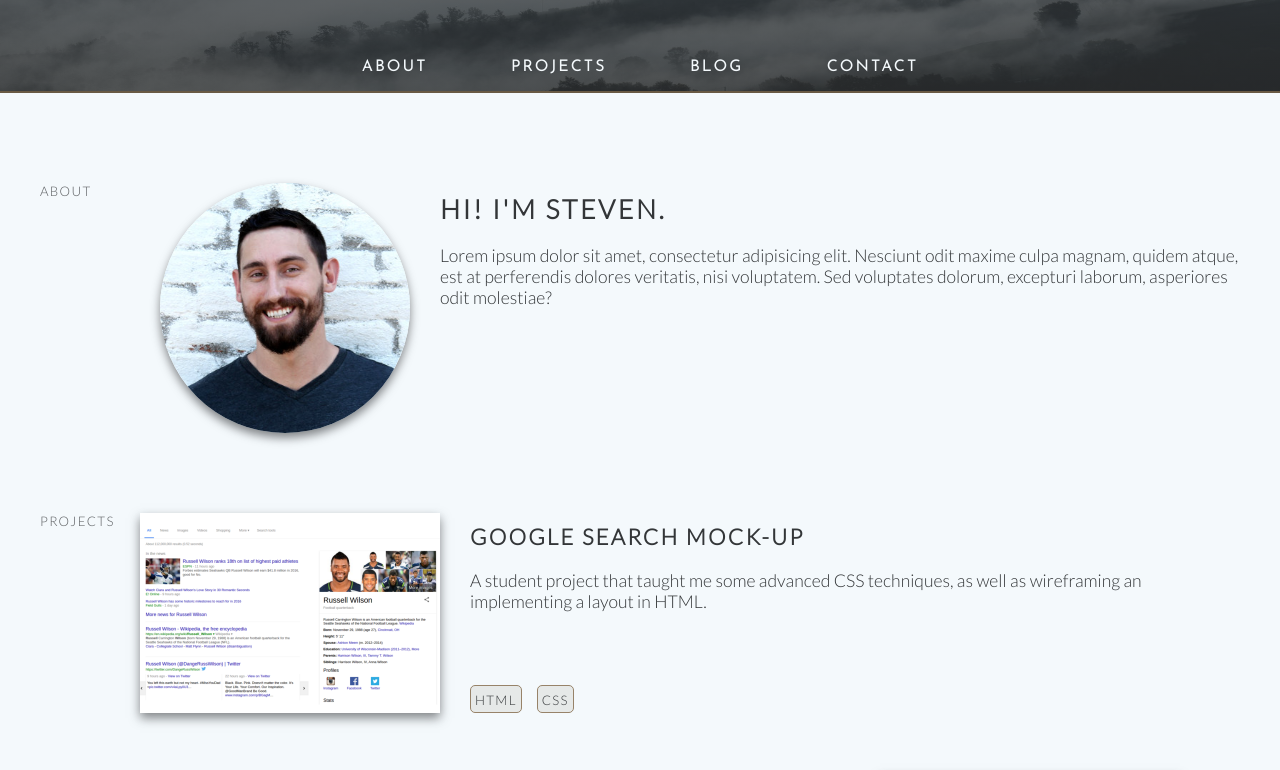
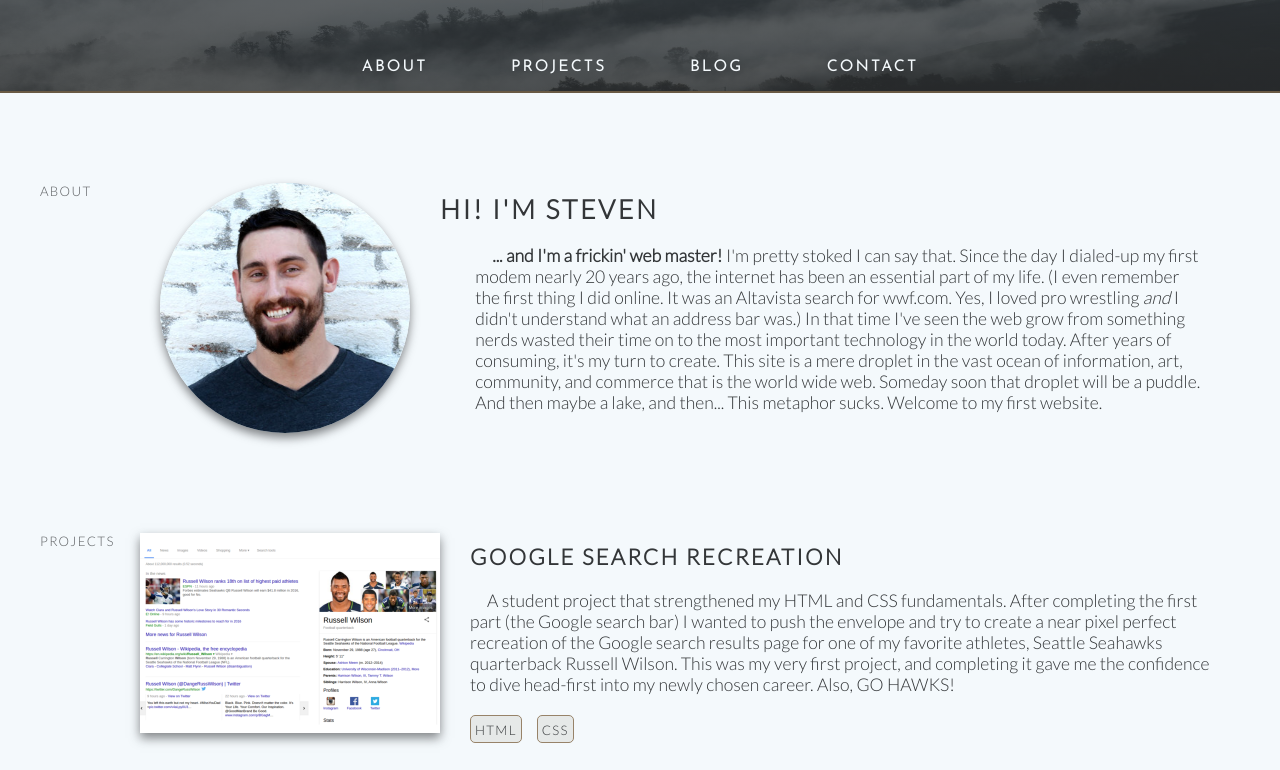
Before and after one commit to sp-howard/portfolio, a plain HTML site: page index.html in a window 1280 px wide. Shown: the part 559-1329 px from the top of the page. Drawn offline with nearby package versions, Linux system fonts and the light colour scheme.

Commit message:
Presentation ready

```diff
--- a/index.html
+++ b/index.html
@@ -50,8 +50,8 @@ Features to Implement
                 <img src="../images/profile.jpg" alt="Me baby, me" />
             </div>
             <div class="vertical-content-container">
-                <div class="about-headline">Hi! I'm Steven.</div>
-                <div class="about-bio">Lorem ipsum dolor sit amet, consectetur adipisicing elit. Nesciunt odit maxime culpa magnam, quidem atque, est at perferendis dolores veritatis, nisi voluptatem. Sed voluptates dolorum, excepturi laborum, asperiores odit molestiae?</div>
+                <div class="about-headline">Hi! I'm Steven</div>
+                <div class="about-bio">&nbsp;&nbsp;&nbsp;&nbsp;&nbsp;<strong>... and I'm a frickin' web master!</strong> I'm pretty stoked I can say that. Since the day I dialed-up my first modem nearly 20 years ago, the internet has been an essential part of my life. (I even remember the first thing I did online. It was an Altavista search for wwf.com. Yes, I loved pro wrestling <em>and</em> I didn't understand what an address bar was.) In that time I've seen the web grow from something nerds wasted their time on to the most important technology in the world today. After years of consuming, it's my turn to create. This site is a mere droplet in the vast ocean of information, art, community, and commerce that is the world wide web. Someday soon that droplet will be a puddle. And then maybe a lake, and then... This metaphor sucks. Welcome to my first website.</div>
             </div>
         </div>
         <div class="projects" id="projects">
@@ -70,10 +70,10 @@ Features to Implement
                     </div>
                     <div class="project-description-block">
                         <h3 class="project-title">
-                            Google Search Mock-Up
+                            Google Search Recreation
                         </h3>
                         <div class="project-summary">
-                            A student project that taught me some advanced CSS techniques, as well as wireframing an implementing a layout in HTML.
+                            &nbsp;&nbsp;&nbsp;&nbsp;&nbsp;A student project that strengthened my HTML and CSS fundamentals. After completing the first part (the Google search bar) I wanted to push the envelope and try to create a near pixel perfect recreation of the Google search results page for one of my favorite athletes, Seattle Seahawks quarterback Russell Wilson. This was my very first project, and completing it gave me the confidence to dive head-first into my newly chosen career. Also, GO HAWKS!
                         </div>
                         <div class="project-tech">
                             <ul>
@@ -177,6 +177,7 @@ Features to Implement
             </div>
         </div>
         <div class="contact" id="contact">
+
             <div class="section-name">
                 Contact
             </div>
--- a/styles/style.sass
+++ b/styles/style.sass
@@ -102,7 +102,6 @@ body
           font-weight: 100
           transform: rotate(-45deg)
 
-
       h1
         margin-bottom: -5px
         font-size: 3.8em
@@ -136,8 +135,6 @@ nav
     align-items: center
     justify-content: space-around
     li
-
-
       a
         font-weight: 100
         font-style: normal
@@ -174,9 +171,10 @@ nav
 .about
   display: flex
   flex-flow: row
-  height: 300px
+  height: auto
   margin-top: 60px
   padding-top: 30px
+  margin-bottom: 4em
 
   .about-pic
     margin: 0 30px 0 30px
@@ -185,11 +183,9 @@ nav
     min-width: 250px
     max-height: 250px
     overflow: hidden
-
     img
       height: 250px
       width: 250px
-
 
   .vertical-content-container
     display: flex
@@ -199,6 +195,9 @@ nav
   @include heading(1.5em, .1em)
   margin-top: 10px
   margin-bottom: 20px
+.about-bio
+  margin-left: 2em
+  margin-right: 2em
 
 // PROJECTS
 
@@ -250,9 +249,6 @@ nav
         transition: all 200ms
         &:hover
           color: $gray
-
-
-
     &:hover
       opacity: 1
 
@@ -271,16 +267,12 @@ nav
 
 .project-container
   display: flex
-  margin: 0 30px 60px 10px
-
+  margin: 0 30px 4em 10px
 
 .project-title
   @include heading
   margin-top: 10px
   margin-bottom: 20px
-
-
-
 
 .project-description-block
   display: flex
@@ -319,12 +311,12 @@ nav
 .blog
   display: flex
   padding-top: 30px
+  margin-top: 2em
+  margin-bottom: 3em
 
 .blog-container
   display: flex
-
   margin-bottom: 30px
-
 
 .blog-summary
   max-width: 30%
@@ -369,10 +361,9 @@ nav
   align-items: center
   align-content: center
 
-
 .contact-intro
   font-size: 1.1em
-  margin-right: 5em
+  margin-right: 4.5em
   margin-bottom: 2em
 
 .email-container
@@ -402,13 +393,10 @@ nav
       background-color: transparentize($comp-dark, .6)
       border: 1px solid $comp-light
 
-
-
 .fa-envelope-o
   color: $base-light
 
   margin-bottom: .2em
-
 
 .email-me
 
@@ -417,11 +405,6 @@ nav
   padding: .1em
   border: 1px solid $gray
   +heading
-
-
-
-
-
 
 .contact-overlay
   position: absolute
@@ -471,7 +454,6 @@ nav
       &:hover
         transform: scale(1.2)
 
-
     #top-line
       display: flex
       width: 100%
@@ -499,21 +481,15 @@ nav
         padding: .5em
         margin-bottom: .5em
 
-
-
-
 //FOOTER
-
-
 
 .footer
   width: 100%
-  margin-top: 2em
+  margin-top: 3em
   display: flex
   flex-direction: column
   justify-content: center
   align-self: flex-end
-
 
   .bottom-bar
     width: auto
@@ -527,9 +503,6 @@ nav
     div
       display: flex
       align-items: center
-
-
-
 
 .social-icons
   display: flex
```
Also changed, not shown: styles/style.css, 2 other files.
